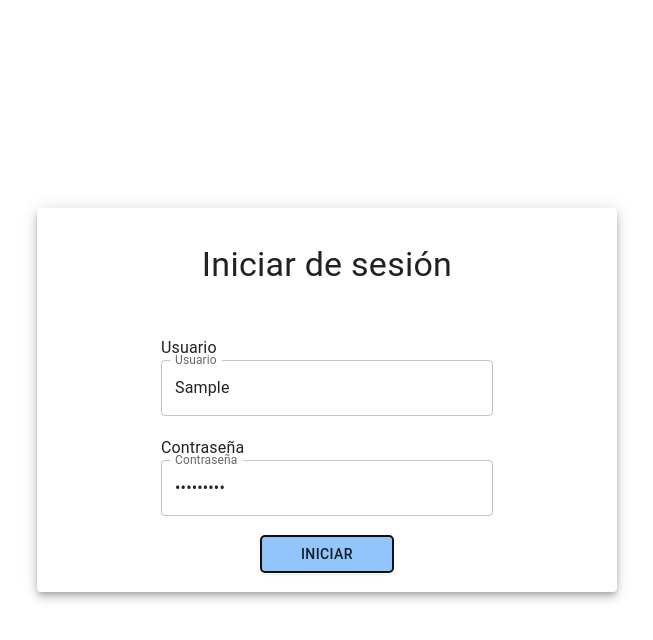
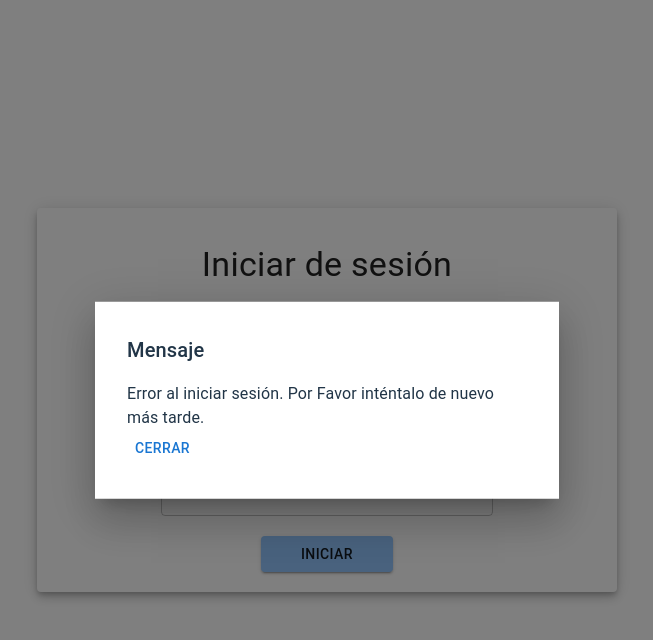
Before and after one commit to jhonbg/Comunapp-Frontend, a React (Vite) app: page / in a window 1280 px wide. Both pictures are taken after typing "Sample", "Sample123" into the empty fields and a click on the button "INICIAR". Shown: the top 640 px of the page, without its empty margins (313-966 px from the left). Built offline with nearby package versions, Linux system fonts and the light colour scheme; no server answers; the HTML template or start-up script is replaced by a standard one.

Commit message:
modal login

```diff
--- a/src/pages/LoginPage.tsx
+++ b/src/pages/LoginPage.tsx
@@ -2,11 +2,13 @@ import { Container, Typography, TextField, Button, Box, Paper } from '@mui/mater
 import axios from 'axios';
 import React, {useState} from 'react';
 import { useNavigate } from 'react-router-dom';
+import ModalError from './components/ModalError'
 
 const LoginForm: React.FC = () => {
 
   const [username, setUsername] = useState('');
   const [password, setPassword] = useState('');
+  const [isModalOpen, setIsModalOpen] = useState(false);
   const [error, setError] = useState('');
   const navigate = useNavigate();
 
@@ -24,9 +26,11 @@ const LoginForm: React.FC = () => {
         }
       else{
         setError('Usuarios o contraseña inválidos')
+        setIsModalOpen(true);
       }
     } catch{
       setError('Error al iniciar sesión. Por Favor inténtalo de nuevo más tarde.')
+      setIsModalOpen(true);
     }
   };
 
@@ -75,6 +79,8 @@ return (
       </Container>
       </Paper>
   </Box>
+
+  <ModalError open={isModalOpen} onClose={() => setIsModalOpen(false)} message={error}/>
 </div>
 );
 };
--- /dev/null
+++ b/src/pages/components/ModalError.tsx
@@ -0,0 +1,34 @@
+import React from 'react';
+import Modal from '@mui/material/Modal';
+import Box from '@mui/material/Box';
+import Button from '@mui/material/Button';
+import Typography from '@mui/material/Typography';
+
+interface ModalMessageProps {
+  open: boolean;
+  onClose: () => void;
+  message: string;
+}
+
+const ModalMessage: React.FC<ModalMessageProps> = ({ open, onClose, message }) => {
+  return (
+    <Modal
+      open={open}
+      onClose={onClose}
+      aria-labelledby="modal-modal-title"
+      aria-describedby="modal-modal-description"
+    >
+      <Box sx={{ position: 'absolute', top: '50%', left: '50%', transform: 'translate(-50%, -50%)', width: 400, bgcolor: 'background.paper', boxShadow: 24, p: 4 }}>
+        <Typography id="modal-modal-title" variant="h6" component="h2">
+          Mensaje
+        </Typography>
+        <Typography id="modal-modal-description" sx={{ mt: 2 }}>
+          {message}
+        </Typography>
+        <Button onClick={onClose}>Cerrar</Button>
+      </Box>
+    </Modal>
+  );
+}
+
+export default ModalMessage;
```
